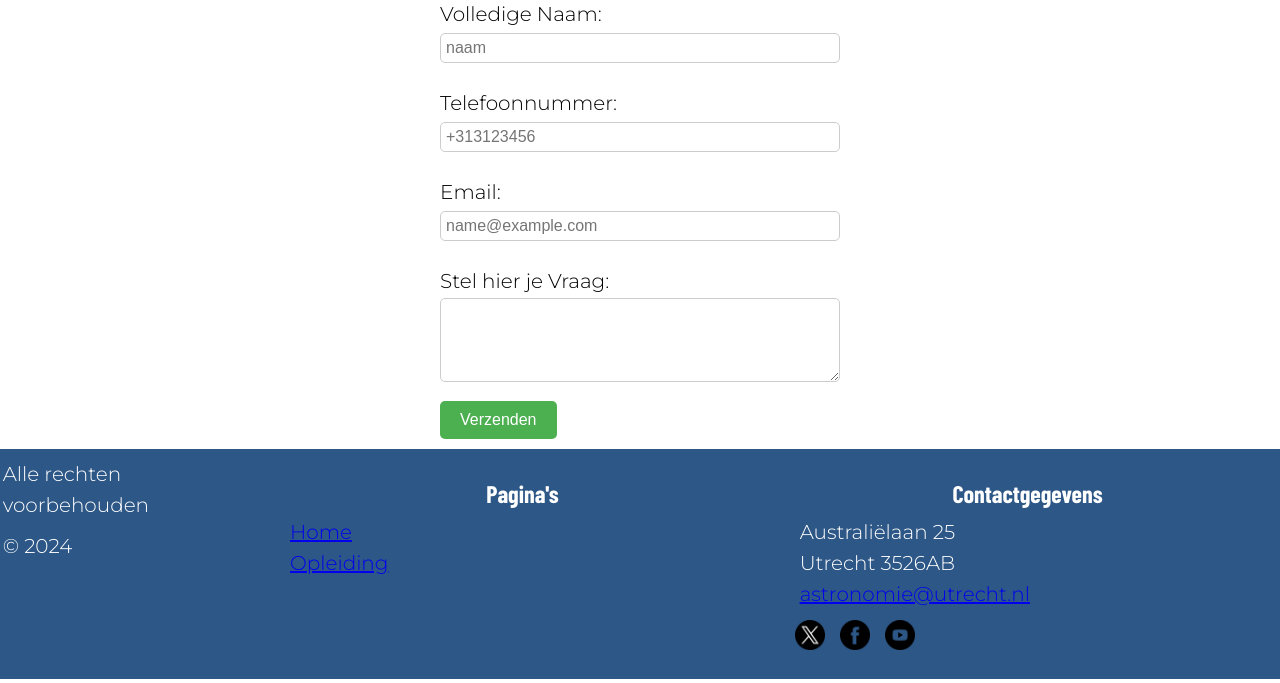
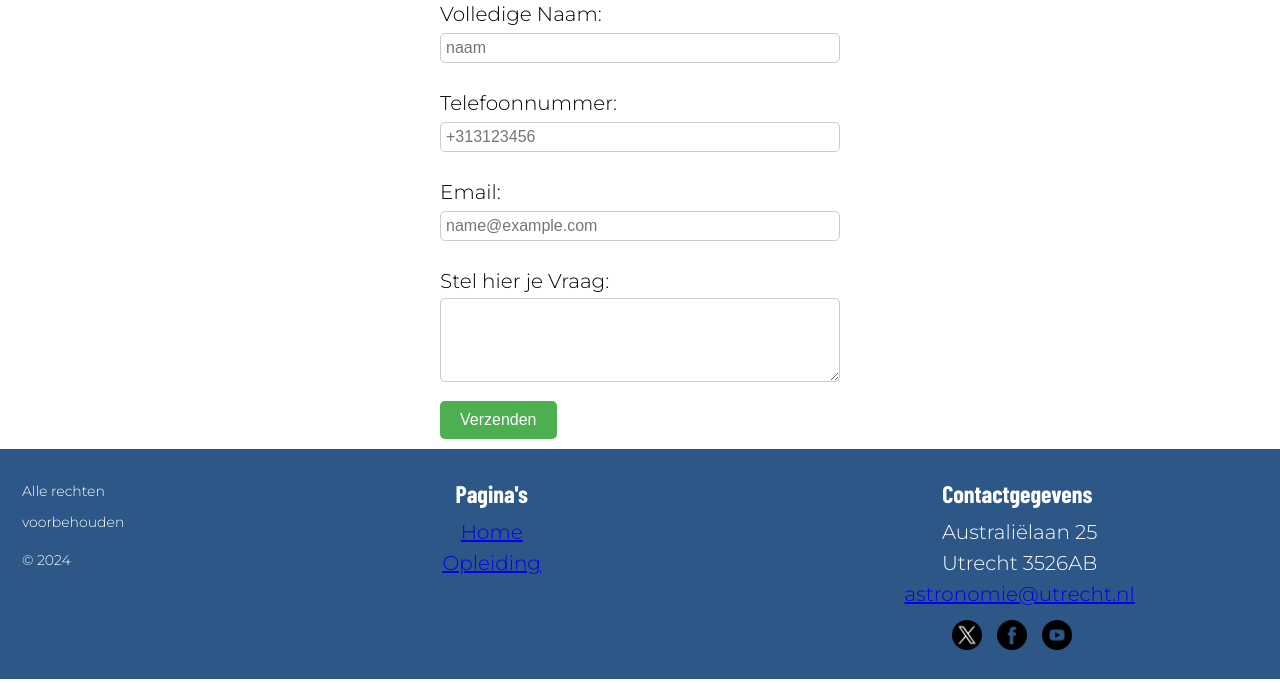
Before and after one commit to stmmarvin/Project-4-Astronomie, a PHP site: page /Opleiding/opleiding.php in a window 1280 px wide. Shown: the part 2402-3085 px from the top of the page. Run offline with PHP 8.4, Linux system fonts and the light colour scheme; some web fonts are replaced.

Commit message:
Update course.css

```diff
--- a/css/course.css
+++ b/css/course.css
@@ -681,6 +681,13 @@ img.round {
   background-color: #45a049;
 }
 
+.rechten {
+  padding: 20px;
+}
+.rechten p {
+  font-size: 14px;
+}
+
 .footer {
   display: flex;
   justify-content: space-between;
@@ -690,6 +697,7 @@ img.round {
 .footer .footer-column {
   flex: 1;
   padding: 20px;
+  text-align: center;
 }
 .footer .footer-column h3 {
   font-size: 1.2rem;
```
